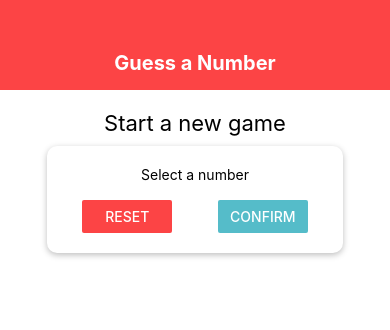
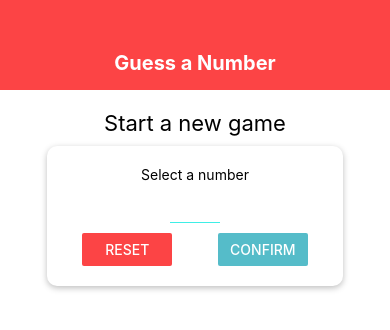
Before and after one commit to fernandoabcampos/react-native-guess-a-number-app, a React Native app: screen / in a window 390 px wide. Shown: the top 330 px of the page. Built offline with nearby package versions, Linux system fonts and the light colour scheme.

Commit message:
Configuring & Styling a TextInput

```diff
--- /dev/null
+++ b/components/Input.js
@@ -0,0 +1,19 @@
+import React from "react";
+import { TextInput, StyleSheet } from "react-native";
+import Colors from "../constants/colors";
+
+const Input = (props) => {
+  return <TextInput {...props} style={{ ...styles.input, ...props.style }} />;
+};
+
+const styles = StyleSheet.create({
+  input: {
+    height: 30,
+    borderBottomColor: Colors.textInput,
+    borderBottomWidth: 1,
+    width: 1,
+    marginVertical: 10,
+  },
+});
+
+export default Input;
--- a/constants/colors.js
+++ b/constants/colors.js
@@ -2,4 +2,5 @@
   primary: "#FC4445",
   secondary: "#55BCC9",
   titleText: "#FEFFFF",
+  textInput: "#3FEEE6",
 };
--- a/screens/StartGameScreen.js
+++ b/screens/StartGameScreen.js
@@ -1,6 +1,7 @@
 import React from "react";
-import { View, Text, StyleSheet, TextInput, Button } from "react-native";
+import { View, Text, StyleSheet, Button } from "react-native";
 import Card from "../components/Card";
+import Input from "../components/Input";
 import Colors from "../constants/colors";
 
 const StartGameScreen = (props) => {
@@ -9,13 +10,24 @@
       <Text style={styles.title}>Start a new game</Text>
       <Card style={styles.inputContainer}>
         <Text>Select a number</Text>
-        <TextInput />
+        <Input
+          style={styles.input}
+          blurOnSubmit
+          autoCapitalize="none"
+          autoCorrect={false}
+          keyboardType="number-pad"
+          maxLength={2}
+        />
         <View style={styles.buttonContainer}>
           <View style={styles.button}>
             <Button title="Reset" onPress={() => {}} color={Colors.primary} />
           </View>
           <View style={styles.button}>
-            <Button title="Confirm" onPress={() => {}} color={Colors.secondary} />
+            <Button
+              title="Confirm"
+              onPress={() => {}}
+              color={Colors.secondary}
+            />
           </View>
         </View>
       </Card>
@@ -32,6 +44,10 @@
     width: "100%",
     justifyContent: "space-between",
     paddingHorizontal: 15,
+  },
+  input: {
+    width: 50,
+    textAlign: "center",
   },
   inputContainer: {
     width: 300,
```
